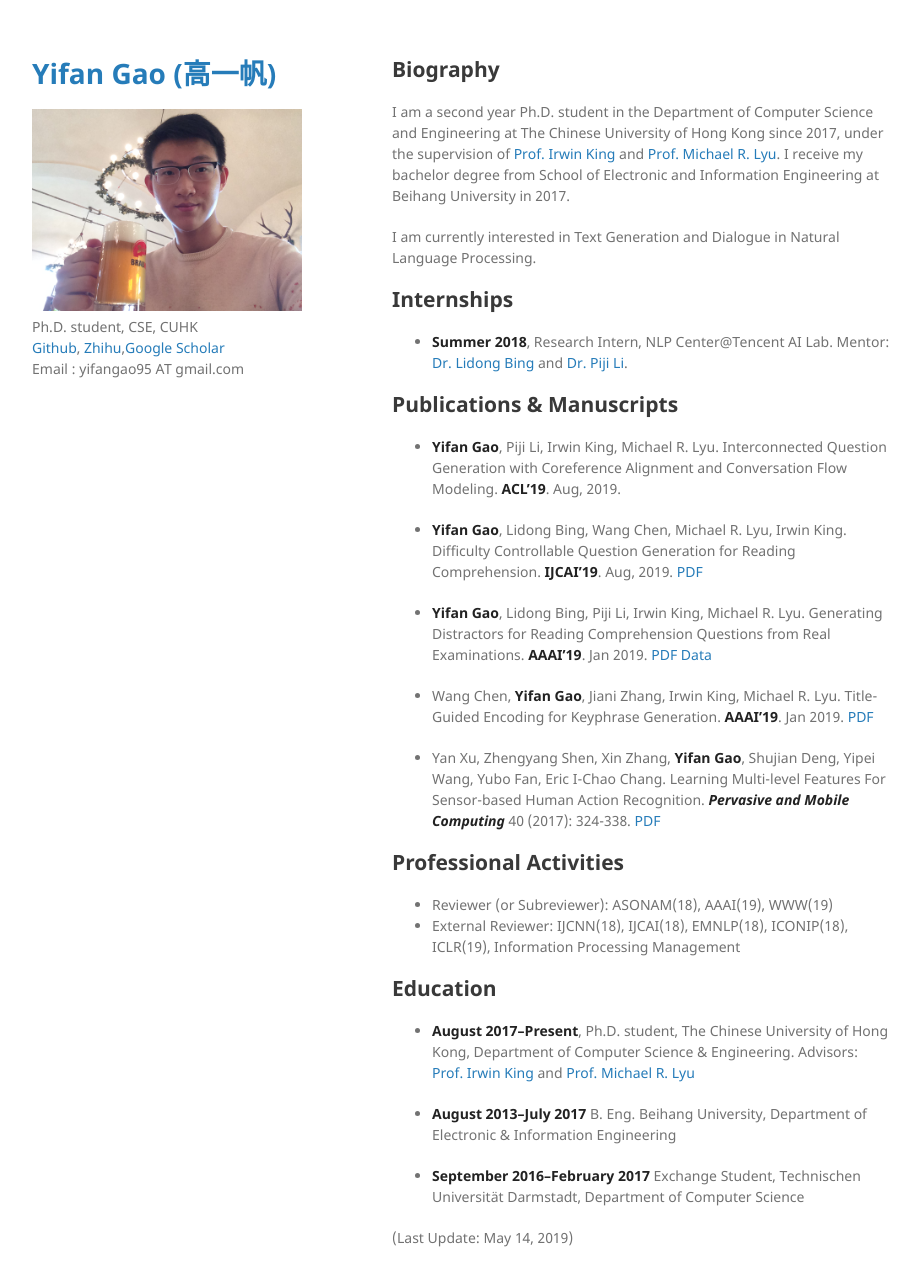
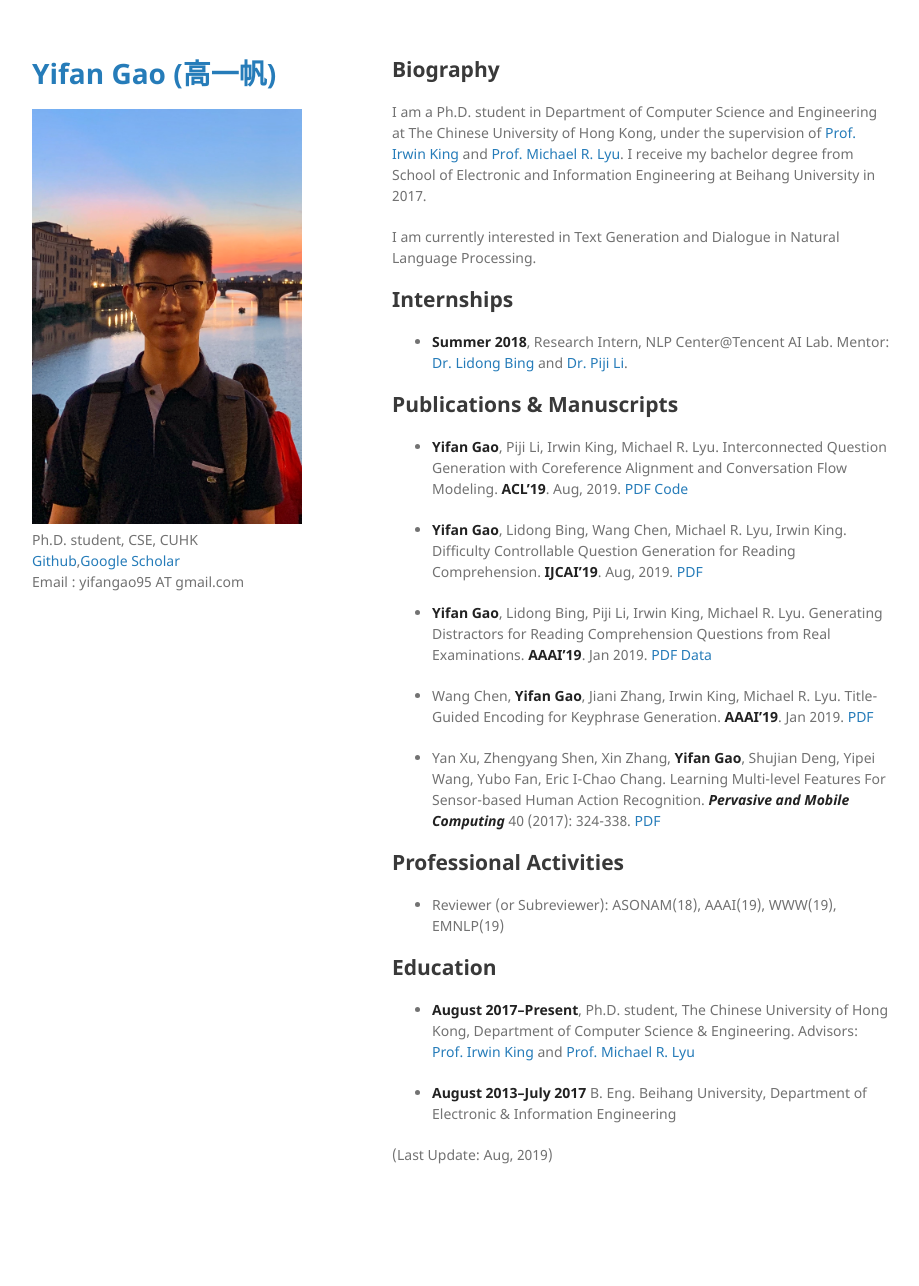
Before and after one commit to Yifan-Gao/Yifan-Gao.github.io, a Jekyll site: the page built from index.md, in a window 1280 px wide and 1318 px high. Shown: the top 1286 px of the window, without its empty margins (178-1097 px from the left). Built offline with Jekyll 4.4.1, drawn with Linux system fonts in a browser that asks for light colours; our own code applies the rules of GitHub Pages for plain Markdown files.

Commit message:
update photo and bio

```diff
--- a/_config.yml
+++ b/_config.yml
@@ -1,8 +1,8 @@
 title: Yifan Gao (高一帆)
-logo: /assets/img/1fan.jpg
+logo: /assets/img/1fan_florence.jpg
 description: Ph.D. student, CSE, CUHK
 research: Text Generation, Natural Language Processing
-social:  <a href="https://github.com/Evan-Gao">Github</a>, <a href="https://www.zhihu.com/people/YifanGao/activities">Zhihu</a>,<a href="https://scholar.google.com.hk/citations?user=erdMFJwAAAAJ&hl=en&oi=ao">Google Scholar</a>
+social:  <a href="https://github.com/Evan-Gao">Github</a>,<a href="https://scholar.google.com.hk/citations?user=erdMFJwAAAAJ&hl=en&oi=ao">Google Scholar</a>
 email: Email &#58 yifangao95 AT gmail.com
 show_downloads: false
 google_analytics: UA-126219209-1
--- a/index.md
+++ b/index.md
@@ -3,7 +3,7 @@ layout: default
 ---
 
 ## Biography
-I am a second year Ph.D. student in the Department of Computer Science and Engineering at The Chinese University of Hong Kong since 2017, under the supervision of [Prof. Irwin King](http://www.cse.cuhk.edu.hk/irwin.king/) and [Prof. Michael R. Lyu](http://www.cse.cuhk.edu.hk/lyu/). I receive my bachelor degree from School of Electronic and Information Engineering at Beihang University in 2017.
+I am a Ph.D. student in Department of Computer Science and Engineering at The Chinese University of Hong Kong, under the supervision of [Prof. Irwin King](http://www.cse.cuhk.edu.hk/irwin.king/) and [Prof. Michael R. Lyu](http://www.cse.cuhk.edu.hk/lyu/). I receive my bachelor degree from School of Electronic and Information Engineering at Beihang University in 2017.
 
 I am currently interested in Text Generation and Dialogue in Natural Language Processing.
 
@@ -11,7 +11,7 @@ I am currently interested in Text Generation and Dialogue in Natural Language Pr
 - **Summer 2018**, Research Intern, NLP Center@Tencent AI Lab. Mentor: [Dr. Lidong Bing](https://lidongbing.github.io/) and [Dr. Piji Li](http://lipiji.com).
 
 ## Publications & Manuscripts
-- **Yifan Gao**, Piji Li, Irwin King, Michael R. Lyu. Interconnected Question Generation with Coreference Alignment and Conversation Flow Modeling. **ACL'19**. Aug, 2019.
+- **Yifan Gao**, Piji Li, Irwin King, Michael R. Lyu. Interconnected Question Generation with Coreference Alignment and Conversation Flow Modeling. **ACL'19**. Aug, 2019. [PDF](https://arxiv.org/abs/1906.06893) [Code](https://github.com/Evan-Gao/conversational-QG)
 
 - **Yifan Gao**, Lidong Bing, Wang Chen, Michael R. Lyu, Irwin King. Difficulty Controllable Question Generation for Reading Comprehension. **IJCAI'19**. Aug, 2019. [PDF](https://arxiv.org/abs/1807.03586)
 
@@ -22,14 +22,11 @@ I am currently interested in Text Generation and Dialogue in Natural Language Pr
 - Yan Xu, Zhengyang Shen, Xin Zhang, **Yifan Gao**, Shujian Deng, Yipei Wang, Yubo Fan, Eric I-Chao Chang. Learning Multi-level Features For Sensor-based Human Action Recognition. ***Pervasive and Mobile Computing*** 40 (2017): 324-338. [PDF](https://www.sciencedirect.com/science/article/pii/S1574119217301141)
 
 ## Professional Activities
-- Reviewer (or Subreviewer): ASONAM(18), AAAI(19), WWW(19)
-- External Reviewer: IJCNN(18), IJCAI(18), EMNLP(18), ICONIP(18), ICLR(19), Information Processing Management
+- Reviewer (or Subreviewer): ASONAM(18), AAAI(19), WWW(19), EMNLP(19)
 
 ## Education
 - **August 2017--Present**, Ph.D. student, The Chinese University of Hong Kong, Department of Computer Science & Engineering. Advisors: [Prof. Irwin King](http://www.cse.cuhk.edu.hk/irwin.king/) and [Prof. Michael R. Lyu](http://www.cse.cuhk.edu.hk/lyu/)
 
 - **August 2013--July 2017** B. Eng. Beihang University, Department of Electronic & Information Engineering
 
-- **September 2016--February 2017** Exchange Student, Technischen Universität Darmstadt, Department of Computer Science
-
-(Last Update: May 14, 2019)
+(Last Update: Aug, 2019)
```
Also changed, not shown: assets/img/1fan_florence.jpg (added), assets/img/1fan_salzburg.jpg (renamed from assets/img/1fan.jpg).
